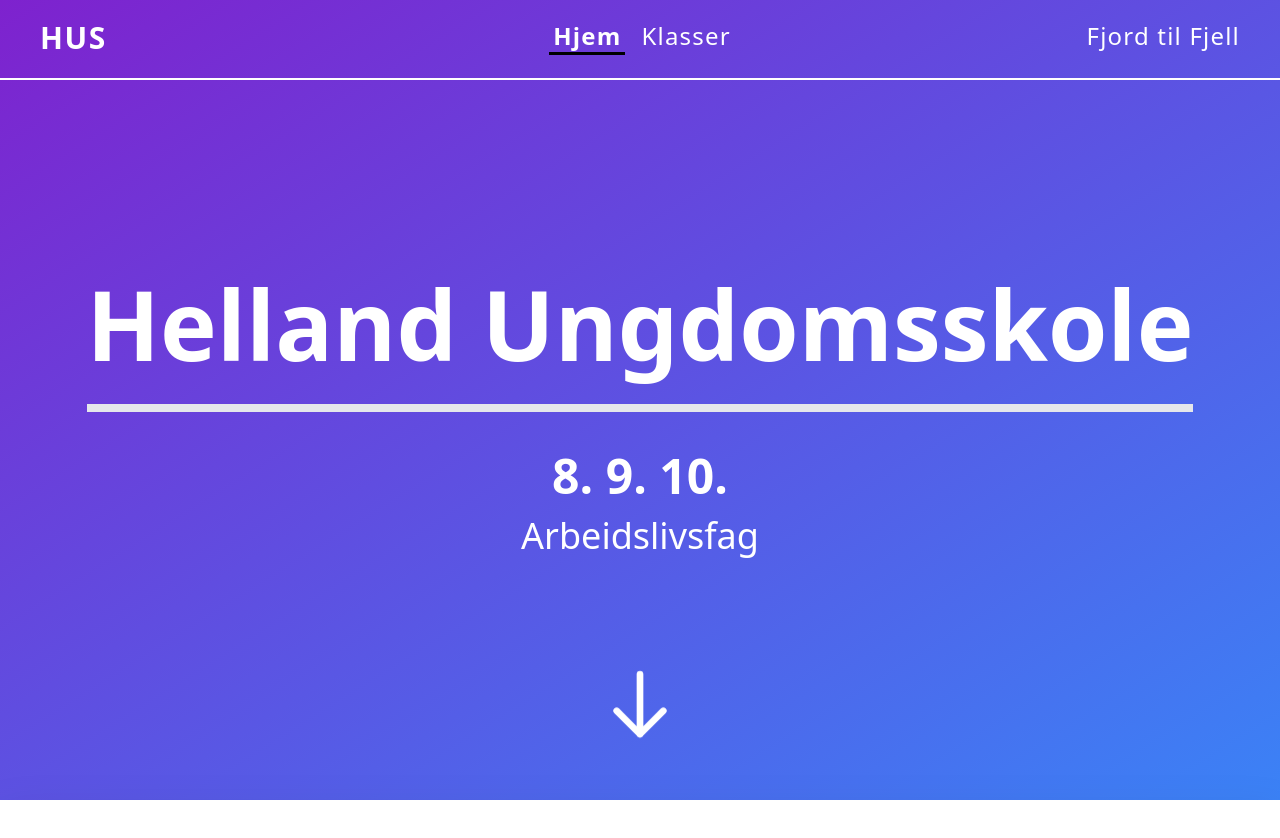
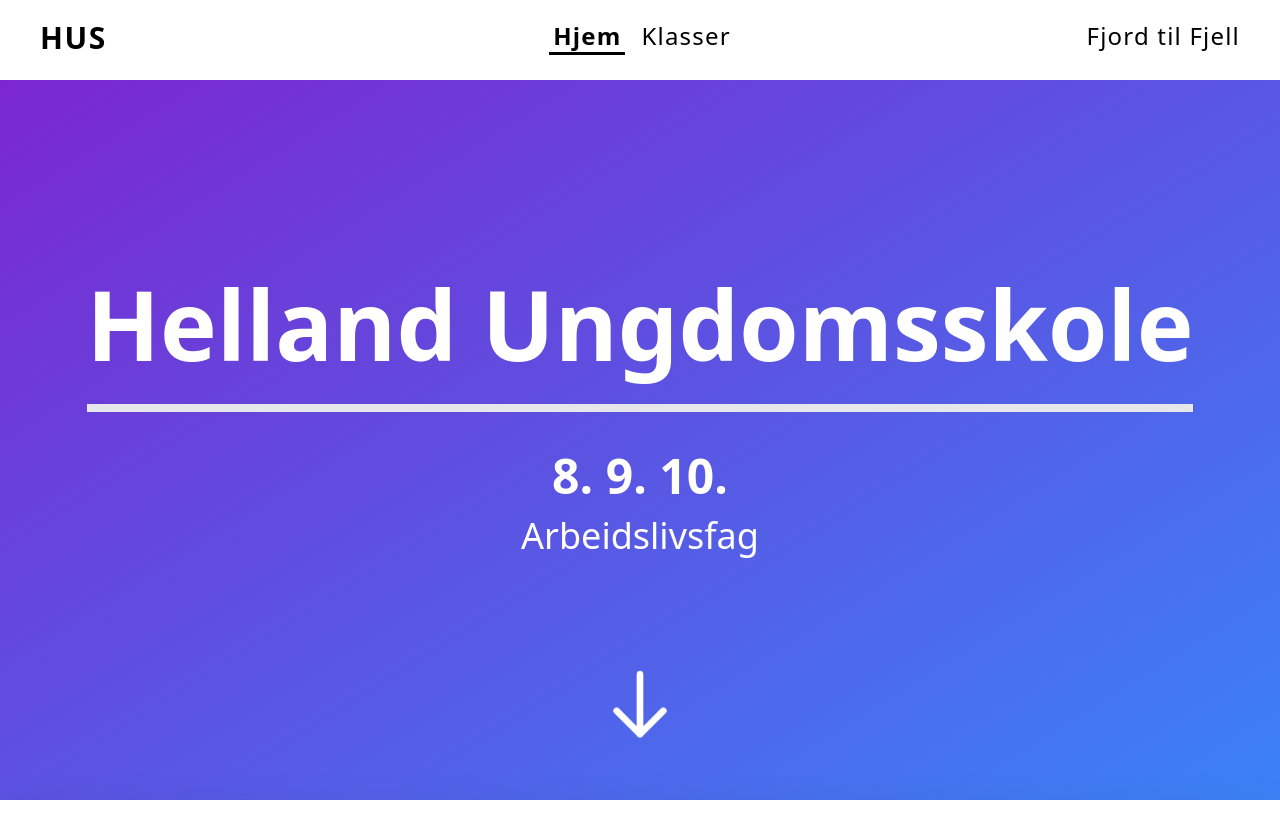
Before and after one commit to newbyte-solutions/ABF-Home, a Nuxt app in the folder client/: page / in a window 1280 px wide. Shown: the top 838 px of the page. Built offline with nearby package versions, Linux system fonts and the light colour scheme; no server answers.

Commit message:
Work: revert previous changes to nav

```diff
--- a/client/components/Navbar.vue
+++ b/client/components/Navbar.vue
@@ -1,5 +1,5 @@
 <template>
-  <div class="w-full h-20 fixed top-0 transition-colors duration-300 z-20 border-b-2 border-white" :class="{ 'bg-white drop-shadow-2xl text-black': !isAtTop, 'bg-transparent text-white': isAtTop }">
+  <div class="w-full h-20 fixed top-0 transition-colors duration-300 z-20 bg-white text-black">
     <div class="w-full h-20 flex justify-center py-5 items-start">
       <div class="absolute left-10">
         <h1 class="tracking-wider text-3xl font-bold">HUS</h1>
```
